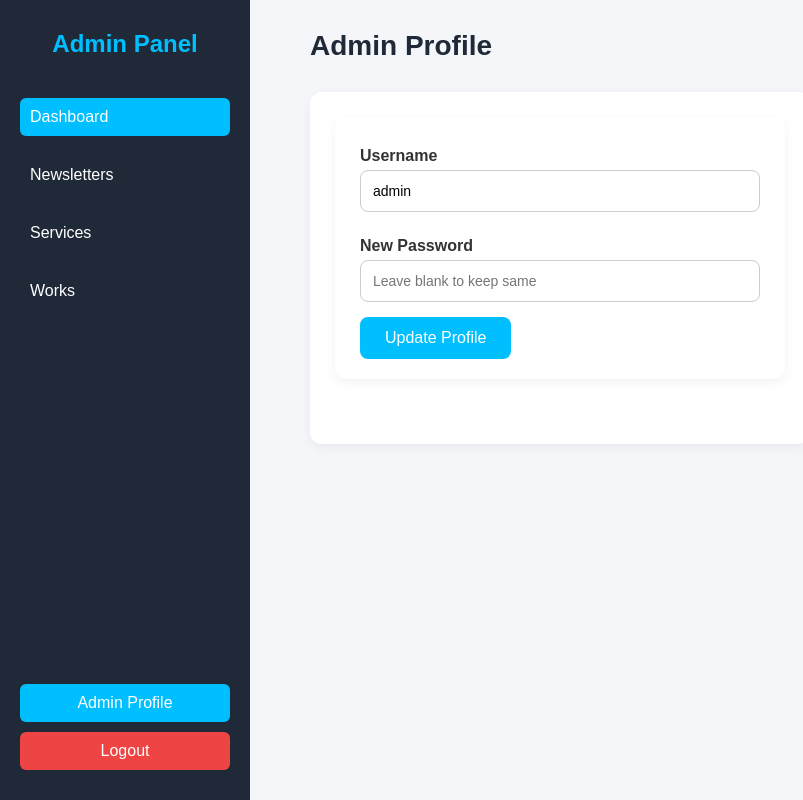
After one commit to roysoumallya/web-development-projects, a PHP site: page /Admin/admin-profile.php in a window 1280 px wide. The commit adds this page. Shown: the whole page, without its empty margins (0-803 px from the left). Run offline with PHP 8.4, Linux system fonts and the light colour scheme; a user stored in the database is signed in; data comes from the database, SQL or seed files in the repository.

Commit message:
Update Admin Login and Add Admin profile

```diff
--- /dev/null
+++ b/Admin/admin-profile.php
@@ -0,0 +1,153 @@
+<?php
+include "db.php";
+include "auth-check.php";
+
+
+if(!isset($_SESSION['admin'])){
+header("Location: login.php");
+exit();
+}
+
+
+$username = $_SESSION['admin'];
+
+
+/* fetch admin data */
+
+$query =
+mysqli_query($conn,
+
+"SELECT * FROM admin_users
+WHERE username='$username'"
+
+);
+
+$admin =
+mysqli_fetch_assoc($query);
+
+
+
+/* update profile */
+
+if(isset($_POST['update'])){
+
+$new_username =
+$_POST['username'];
+
+$new_password =
+$_POST['password'];
+
+
+
+/* if password entered */
+
+if(!empty($new_password)){
+
+mysqli_query($conn,
+
+"UPDATE admin_users
+SET username='$new_username',
+password='$new_password'
+WHERE id='{$admin['id']}'"
+
+);
+
+}
+else{
+
+mysqli_query($conn,
+
+"UPDATE admin_users
+SET username='$new_username'
+WHERE id='{$admin['id']}'"
+
+);
+
+}
+
+
+
+/* update session */
+
+$_SESSION['admin']=$new_username;
+
+
+
+header("Location: admin-profile.php");
+
+exit();
+
+}
+
+?>
+
+
+<!DOCTYPE html>
+
+<html>
+
+<head>
+
+<title>Admin Profile</title>
+
+<link rel="stylesheet" href="admin-style.css">
+
+</head>
+
+
+
+<body>
+
+<?php include "includes/sidebar.php"; ?>
+
+
+<div class="main-content">
+
+<h1>Admin Profile</h1>
+
+
+
+<div class="profile-box">
+
+
+<form method="POST" onsubmit="return confirmUpdate()">
+
+<label>Username</label>
+
+<input type="text"
+name="username"
+value="<?php echo $admin['username']; ?>"
+required>
+
+<label>New Password</label>
+
+<input type="password"
+name="password"
+placeholder="Leave blank to keep same">
+
+<button name="update">
+Update Profile
+</button>
+
+</form>
+
+
+</div>
+
+
+</div>
+<script>
+
+function confirmUpdate(){
+
+return confirm(
+"Update profile details?\n\nThis will change your login credentials."
+);
+
+}
+
+</script>
+
+</body>
+
+</html>
--- a/Admin/admin-style.css
+++ b/Admin/admin-style.css
@@ -152,6 +152,8 @@ form {
 
 form input[type="text"],
 form input[type="file"],
+form input[type="password"],
+form input[type="number"],
 form textarea {
     width: 100%;
     padding: 12px;
@@ -359,3 +361,90 @@ form label {
     font-size: 13px;
     margin-bottom: 5px;
 }
+
+
+/* profile section */
+
+.profile-box{
+
+max-width:500px;
+
+background:white;
+
+padding:25px;
+
+border-radius:12px;
+
+box-shadow:0 4px 12px rgba(0,0,0,0.05);
+
+}
+
+
+
+/* sidebar bottom links */
+
+.sidebar-bottom{
+
+margin-top:auto;
+
+display:flex;
+
+flex-direction:column;
+
+gap:10px;
+
+}
+
+
+
+.profile-link{
+
+background:#00bfff;
+
+color:white;
+
+text-align:center;
+
+padding:10px;
+
+border-radius:6px;
+
+text-decoration:none;
+
+font-weight:500;
+
+}
+
+
+
+.profile-link:hover{
+
+background:#0095d1;
+
+}
+
+
+
+.logout-link{
+
+text-align:center;
+
+padding:10px;
+
+border-radius:6px;
+
+background:#ef4444;
+
+color:white;
+
+text-decoration:none;
+
+}
+
+
+
+.logout-link:hover{
+
+background:#dc2626;
+
+}
--- /dev/null
+++ b/Admin/auth-check.php
@@ -0,0 +1,43 @@
+<?php
+
+/* start session safely */
+
+if(session_status() === PHP_SESSION_NONE){
+session_start();
+}
+
+
+/* disable caching */
+
+header("Cache-Control: no-cache, no-store, must-revalidate");
+header("Pragma: no-cache");
+header("Expires: 0");
+
+
+/* check login */
+
+if(!isset($_SESSION['admin'])){
+
+header("Location: login.php");
+exit();
+
+}
+
+
+/* prevent back button showing cached page */
+
+echo "
+<script>
+
+history.pushState(null, null, location.href);
+
+window.onpopstate = function () {
+
+history.go(1);
+
+};
+
+</script>
+";
+
+?>
--- /dev/null
+++ b/Admin/includes/sidebar.php
@@ -0,0 +1,42 @@
+
+
+<div class="sidebar">
+
+<h2>Admin Panel</h2>
+
+<ul>
+
+<li>
+<a href="dashboard.php" class="active">Dashboard</a>
+</li>
+
+<li>
+<a href="newsletters.php">Newsletters</a>
+</li>
+
+<li>
+<a href="services.php">Services</a>
+</li>
+
+<li>
+<a href="works.php">Works</a>
+</li>
+
+</ul>
+
+
+<!-- bottom section -->
+
+<div class="sidebar-bottom">
+
+<a href="admin-profile.php" class="profile-link">
+Admin Profile
+</a>
+
+<a href="logout.php" class="logout-link">
+Logout
+</a>
+
+</div>
+
+</div>
--- a/index.php
+++ b/index.php
@@ -9,7 +9,10 @@
     <div class="container hero-grid">
 
         <div class="hero-text">
-            <h1>We Build <span>Modern</span> Digital Solutions</h1>
+            <h1>
+            We Build
+            <span id="typing-text"></span>
+            </h1>
             <p>
                 Interactive websites, web apps and digital experiences
                 designed for performance and scalability.
```
Also changed, not shown: Admin/dashboard.php (+5 -16 lines), Admin/login.php (+30 -6 lines), Admin/logout.php (+50 -3 lines), Admin/newsletters.php (+8 -12 lines), Admin/services.php (+3 -11 lines), Admin/works.php (+6 -12 lines), script.js (+75 -0 lines), style.css (+20 -0 lines), Admin/script.js (added), web-design.php (added), web-hosting.php (added), work.php (added).
